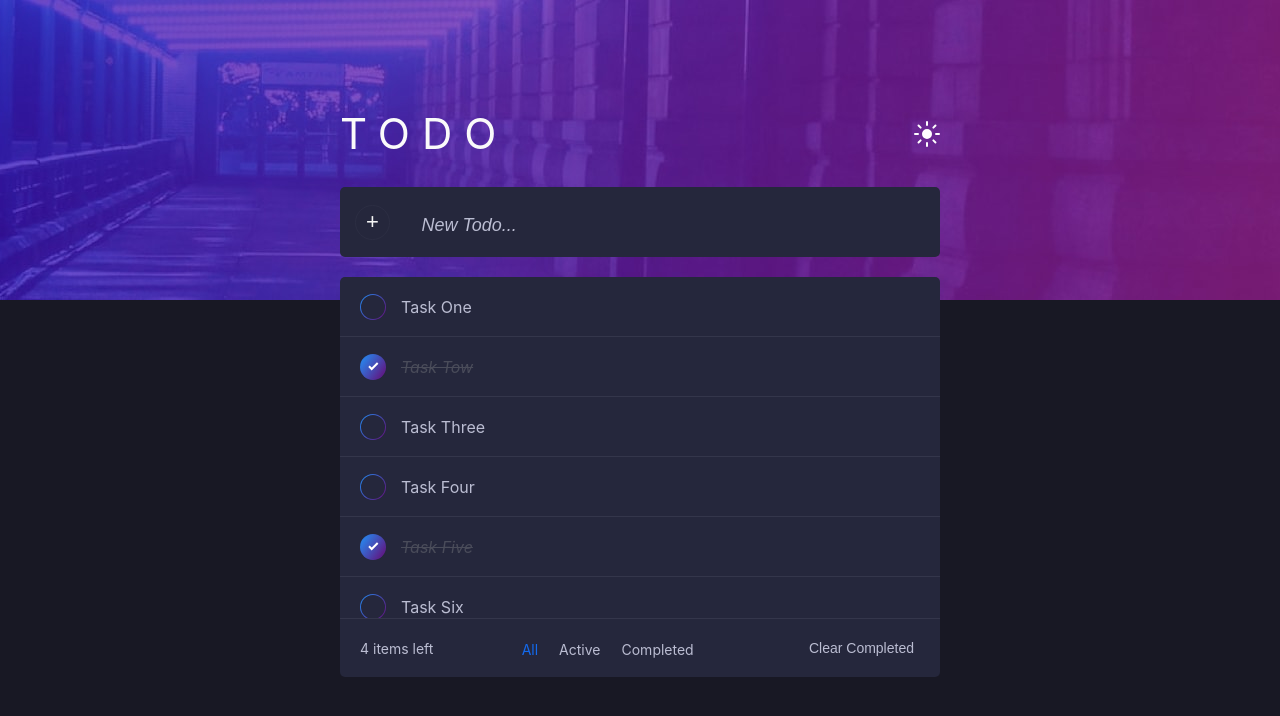
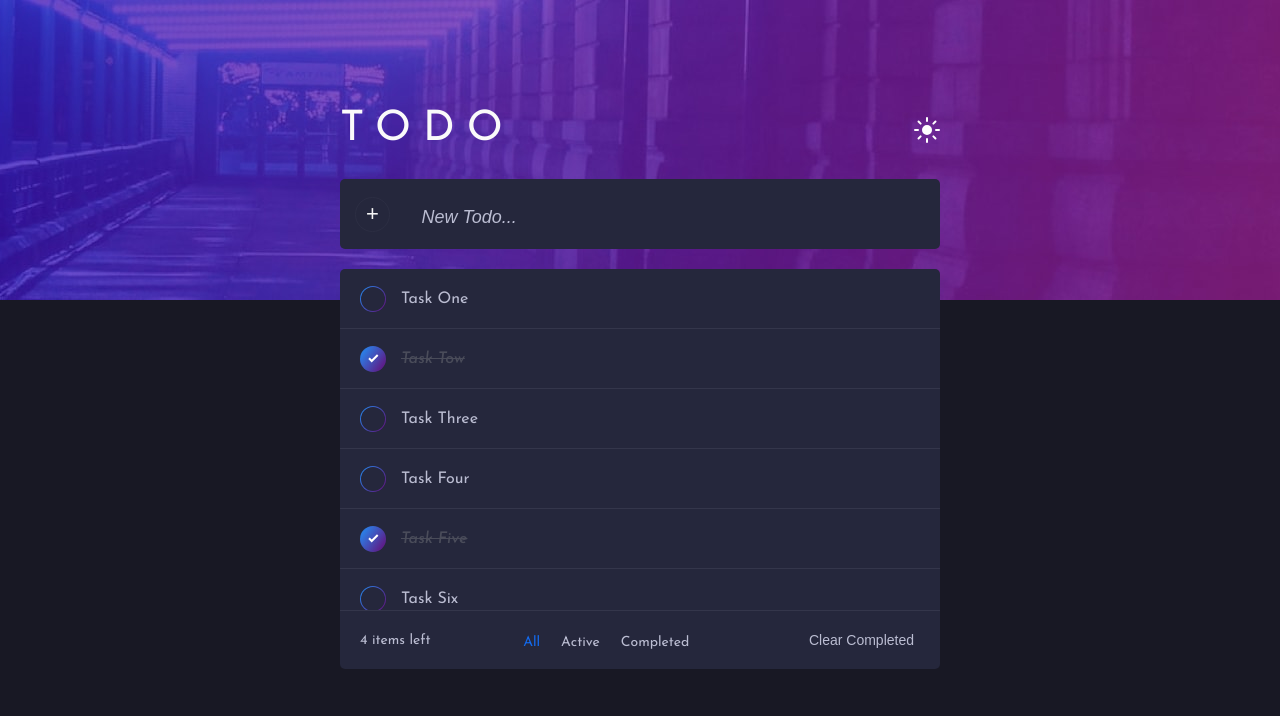
Before and after one commit to GSG-G9/ow-todo-app-muhammad, a React (Create React App) app: page / in a window 1280 px wide. Shown: the top 716 px of the page. Built offline with nearby package versions, Linux system fonts and the light colour scheme.

Commit message:
Add the required font

```diff
--- a/public/index.html
+++ b/public/index.html
@@ -10,12 +10,7 @@
       content="Web site created using create-react-app"
     />
     <link rel="apple-touch-icon" href="%PUBLIC_URL%/logo192.png" />
-    <link
-      rel="stylesheet"
-      href="https://use.fontawesome.com/releases/v5.7.1/css/all.css"
-      integrity="sha384-fnmOCqbTlWIlj8LyTjo7mOUStjsKC4pOpQbqyi7RrhN7udi9RwhKkMHpvLbHG9Sr"
-      crossorigin="anonymous"
-    />
+    <link href="https://fonts.googleapis.com/css2?family=Josefin+Sans:ital,wght@0,300;0,400;0,500;0,700;1,300;1,500;1,600;1,700&display=swap" rel="stylesheet">
     <!--
       manifest.json provides metadata used when your web app is installed on a
       user's mobile device or desktop. See https://developers.google.com/web/fundamentals/web-app-manifest/
--- a/src/App.css
+++ b/src/App.css
@@ -9,6 +9,7 @@
   background-color: #181824;
   min-height: 100vh;
   z-index: 0;
+  font-family: 'Josefin Sans', sans-serif;
   transition: all 0.25s;
 }
 
```
